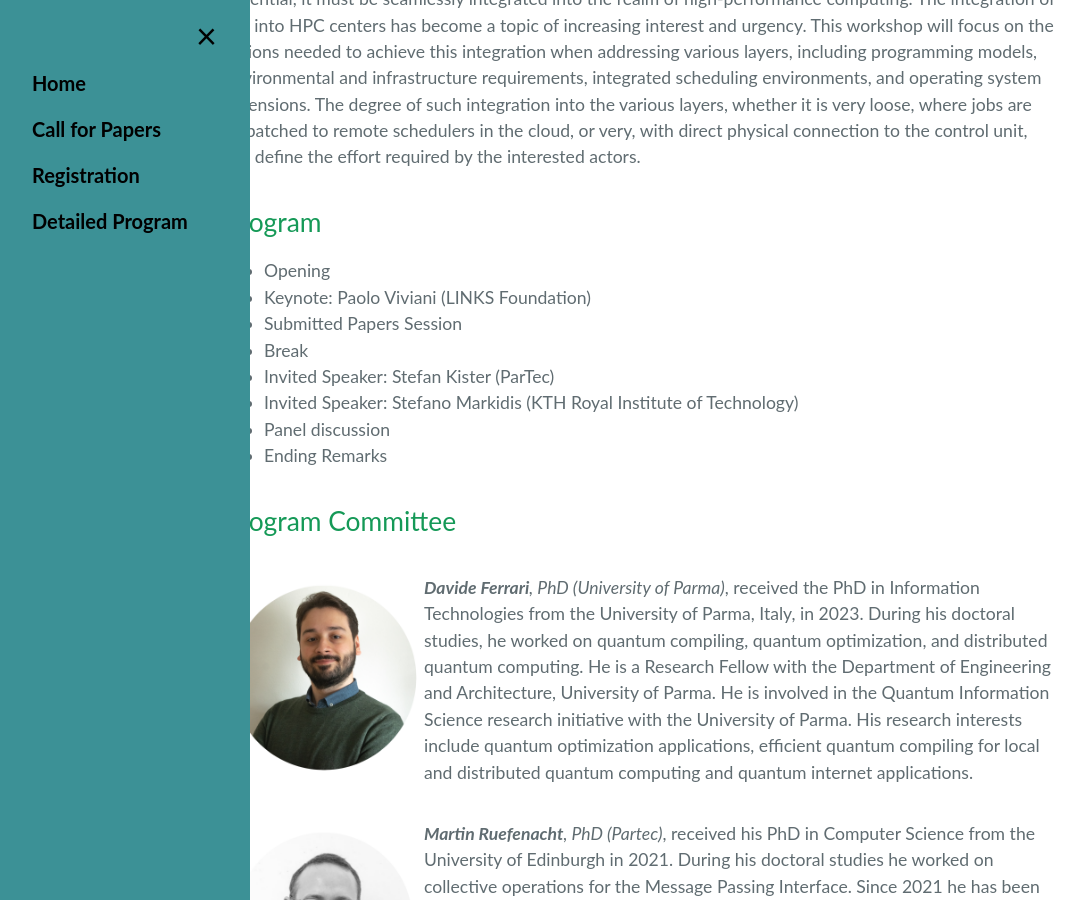
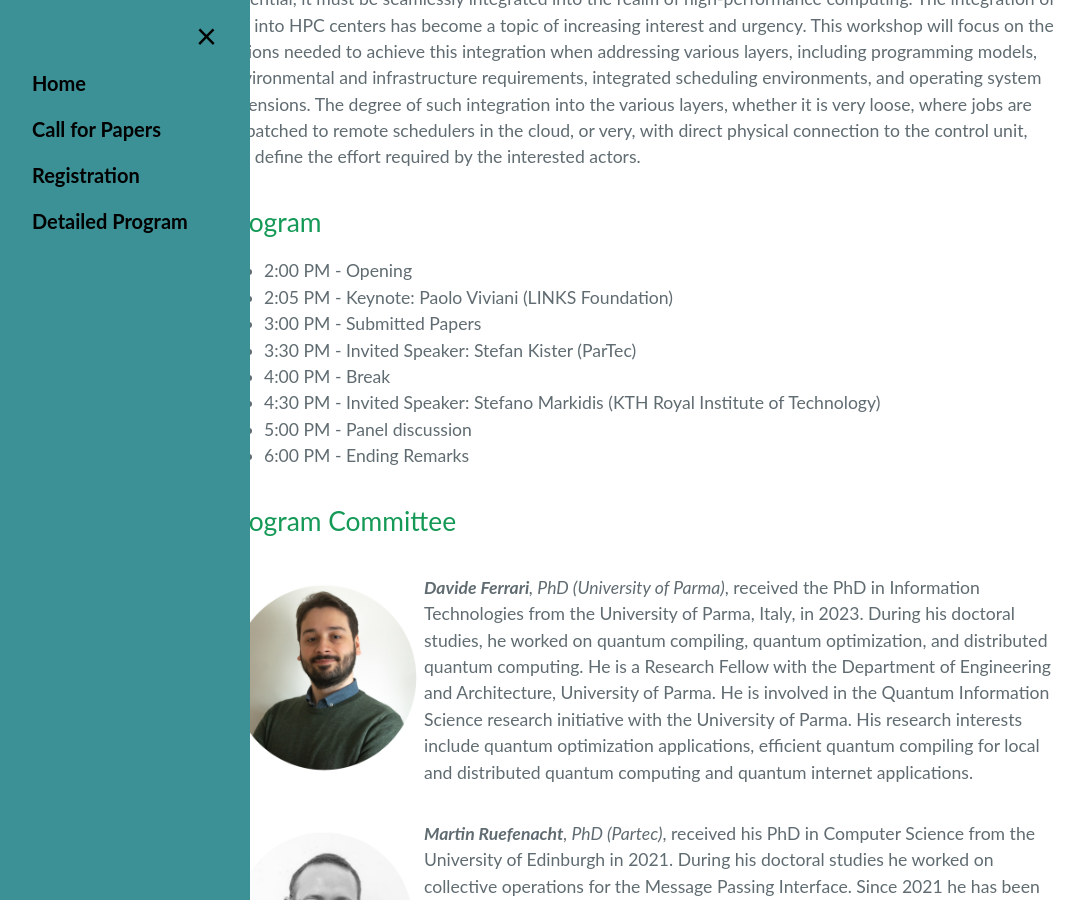
Before and after one commit to HPQCI/HPQCI.github.io, a Jekyll site: the page built from index.md, in a window 1280 px wide and 900 px high, scrolled down 862 px. Shown: the whole window, without its empty margins (0-1084 px from the left). Built offline with Jekyll 4.4.1, drawn with Linux system fonts in a browser that asks for light colours.

```diff
--- a/index.md
+++ b/index.md
@@ -11,14 +11,14 @@ However, for QC to realize its potential, it must be seamlessly integrated into
 
 ## Program
 
-*   Opening
-*   Keynote: Paolo Viviani (LINKS Foundation)
-*   Submitted Papers Session
-*   Break
-*   Invited Speaker: Stefan Kister (ParTec)
-*   Invited Speaker: Stefano Markidis (KTH Royal Institute of Technology)
-*   Panel discussion
-*   Ending Remarks
+*   2:00 PM - Opening
+*   2:05 PM - Keynote: Paolo Viviani (LINKS Foundation)
+*   3:00 PM - Submitted Papers
+*   3:30 PM - Invited Speaker: Stefan Kister (ParTec)
+*   4:00 PM - Break
+*   4:30 PM - Invited Speaker: Stefano Markidis (KTH Royal Institute of Technology)
+*   5:00 PM - Panel discussion
+*   6:00 PM - Ending Remarks
 
 ## Program Committee
 
```
Also changed, not shown: program.md (+1 -2 lines).
